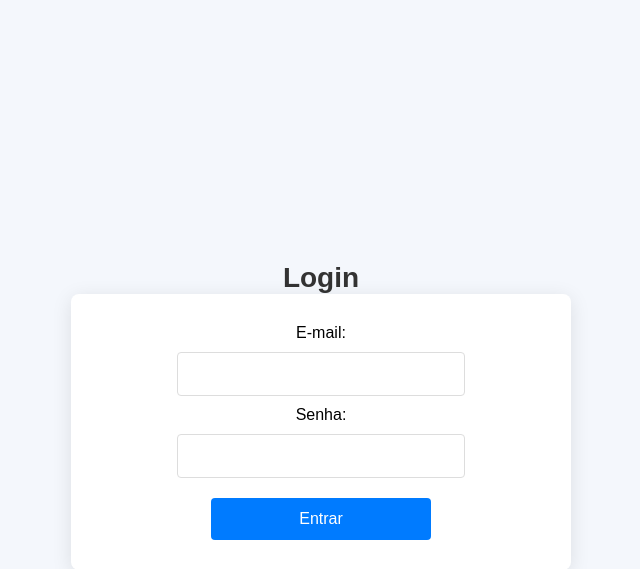
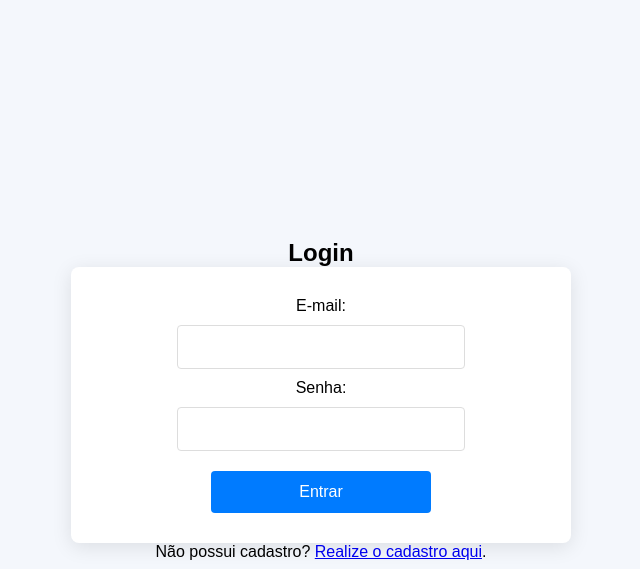
Before and after one commit to GabrielLM15/Site-teste, a Flask app: page /login in a window 1280 px wide. Shown: the top 569 px of the page, without its empty margins (319-959 px from the left). Run offline with Flask 3, Linux system fonts and the light colour scheme.

Commit message:
Ajustes em campos

```diff
--- a/app.py
+++ b/app.py
@@ -33,7 +33,7 @@ def calcular_idade(data_nasc):
 
 @app.route("/", methods=["GET", "POST"])
 def home():
-    return render_template('home.html')
+    return render_template('index.html')
 
 @app.route("/login", methods=["GET", "POST"])
 def login():
--- a/templates/login.html
+++ b/templates/login.html
@@ -7,10 +7,7 @@
     <link rel="stylesheet" href="{{ url_for('static', filename='styles.css') }}">
 </head>
 <body>
-    <!-- Título Login -->
-    <h2 class="login-title">Login</h2>
-
-    <!-- Formulário de login -->
+    <h2>Login</h2>
     <form method="POST">
         <div>
             <label for="email">E-mail:</label>
```
Also changed, not shown: instance/emails.db, templates/index.html (renamed from templates/home.html).
